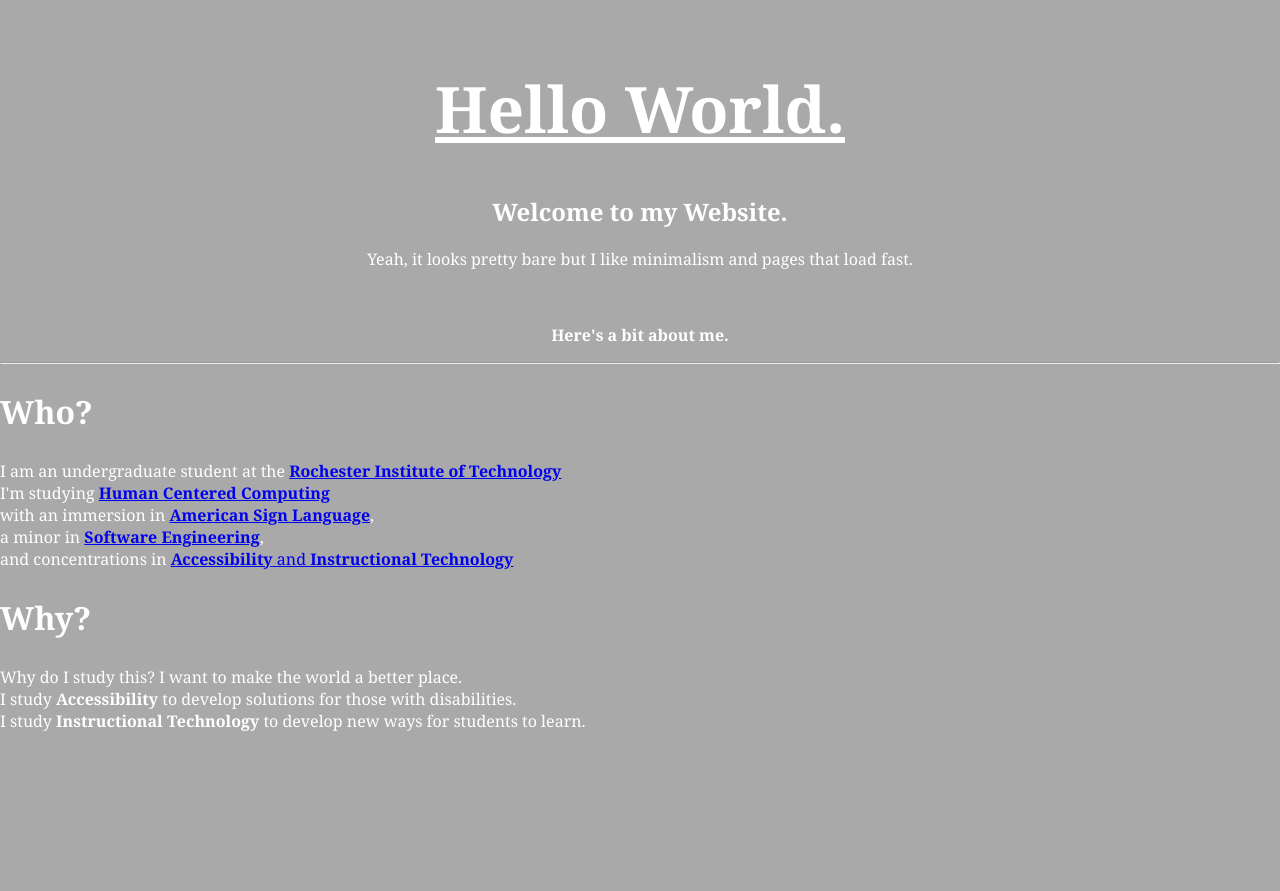
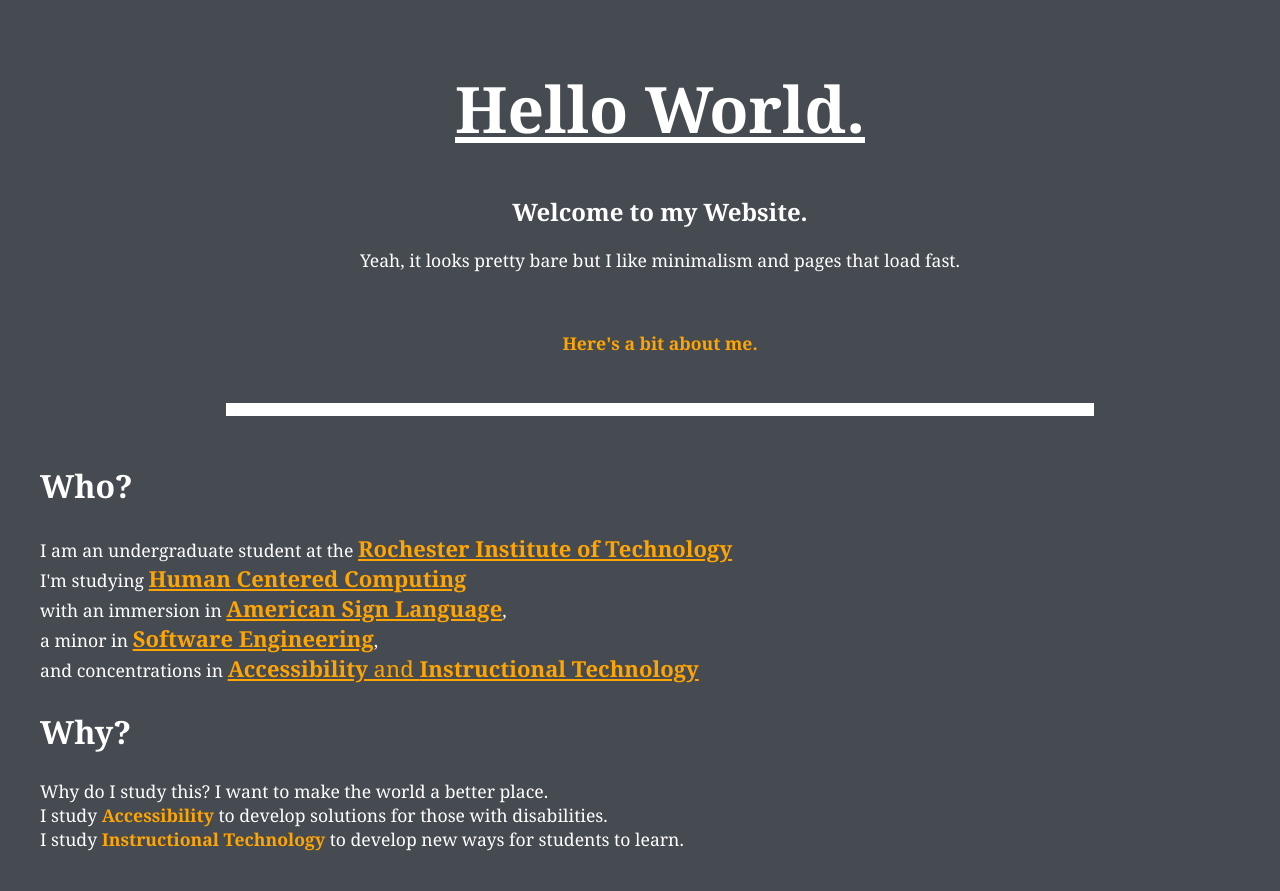
Before and after one commit to R-P-Shah/R-P-Shah.github.io, a PHP site: page / in a window 1280 px wide. Before the commit the page ends 731 px from the top, so only its background shows below. Run offline with PHP 8.4, Linux system fonts and the light colour scheme.

Commit message:
Add style

```diff
--- a/main.css
+++ b/main.css
@@ -2,16 +2,46 @@
 	color: white;
 	font-family: Georgia, serif;
 	display: inline;
-	text-align: left;
+	text-align: center;
 
 }
 
 html{
-	background-color: darkgray;
+	background-color: #464b51;
+	margin-left: 40px;
 }
 
 h1{
-	text-align: center;
+	text-align: left;
 	font-size: 400%;
 
 }
+
+div "about"{
+
+	text-align: left;
+}
+
+hr {
+  border: none;
+  height: 13px;
+  width: 70%;
+  background-color: white;
+  margin-top: 3rem;
+  margin-bottom: 3rem;
+}
+
+a{
+
+	color: orange;
+	font-size: 125%;
+}
+
+b{
+
+	color: orange;
+}
+
+p{
+	font-size: 110%;
+}
```
